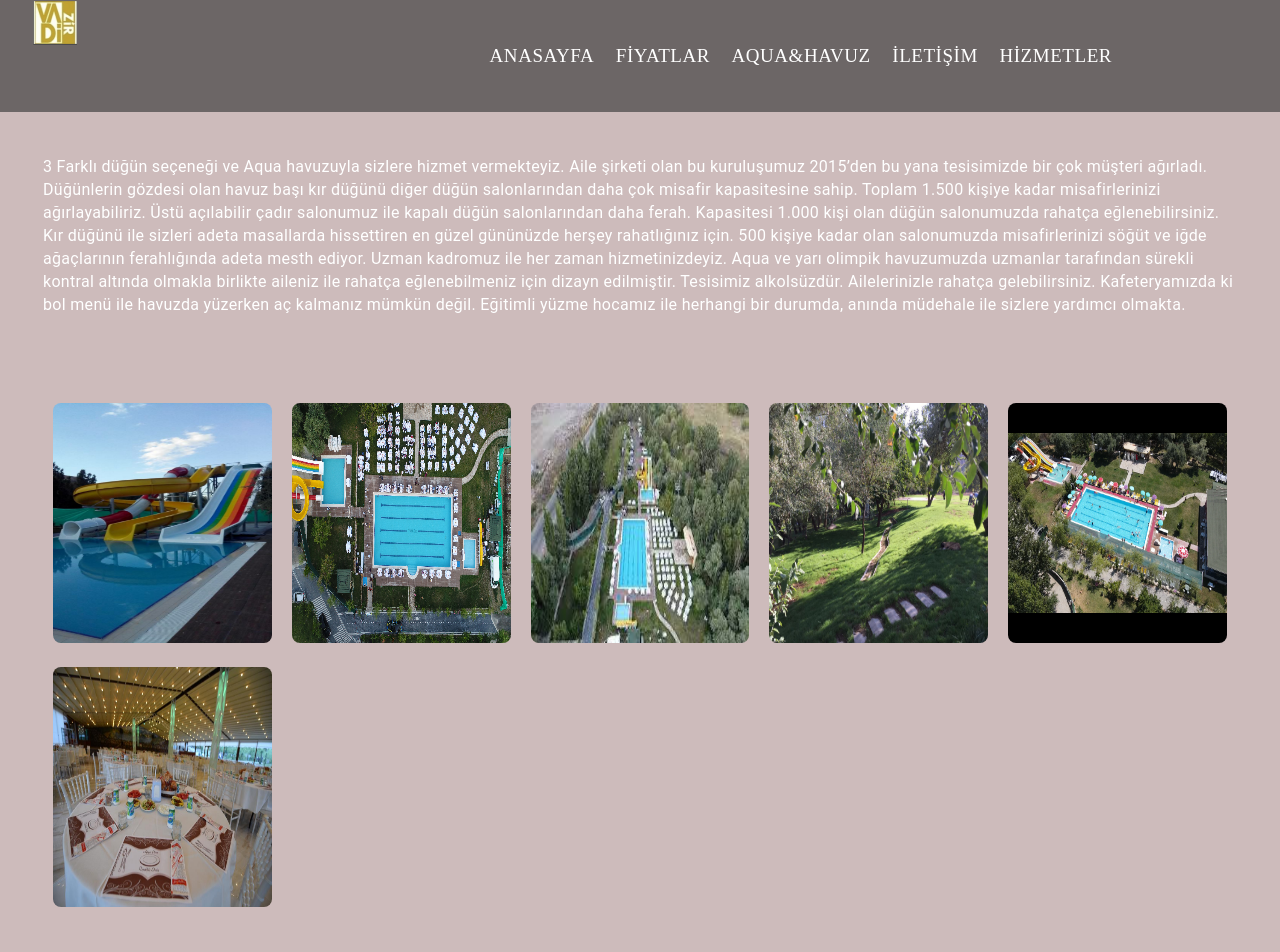
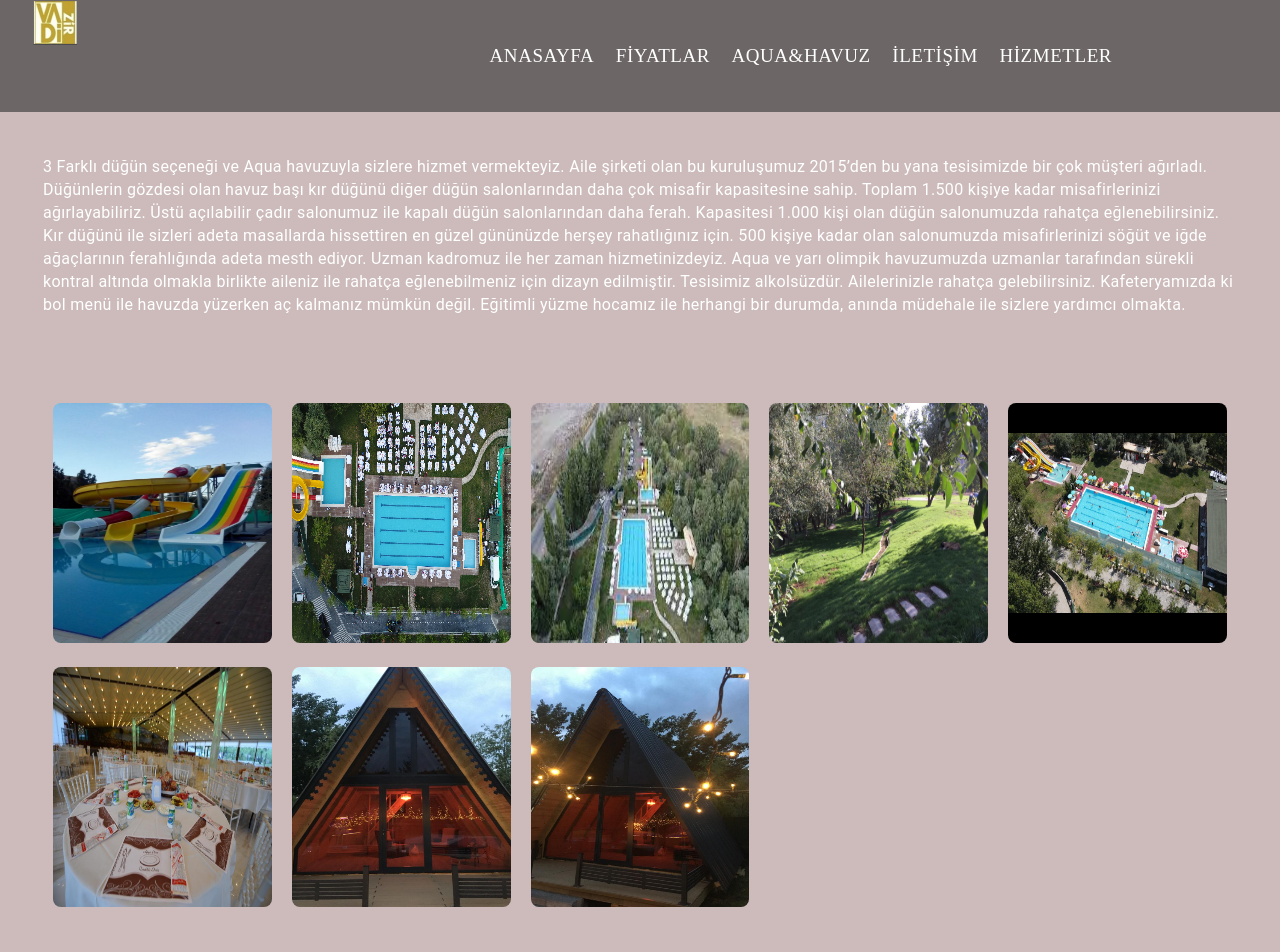
Before and after one commit to ertugocer/vadiziir, a React (Create React App) app: page /services in a window 1280 px wide. Shown: the top 952 px of the page. Built offline with nearby package versions, Linux system fonts and the light colour scheme.

Commit message:
düzeltme2

```diff
--- a/src/Component/Common/Life.js
+++ b/src/Component/Common/Life.js
@@ -17,9 +17,9 @@ const life = (props) => {
       <Grid lg="7" padding={'13px'}>
       <center>
       <List>
+        <ListItem sx={'font-weight:bold'}>DÜĞÜN, BALO, NİŞAN İRTİBAT VE DETAYLI BİLGİ İÇİN :<a className='phonenumber' href=' 05324336031'>  0532 433 6031</a></ListItem>
+        <ListItem sx={'font-weight:bold'}>HAVUZ iRTİBAT VE DETAYLI BİLGİ İÇİN TELEFON NUMARASI :  <a className='phonenumber' href='05054326464'> 0505 432 6464</a></ListItem>
         <ListItem>Havuz Fiyatlarımız;</ListItem>
-        <ListItem>HAVUZ iRTİBAT VE DETAYLI BİLGİ İÇİN TELEFON NUMARASI :  <a className='phonenumber' href='05054326464'> 0505 432 6464</a></ListItem>
-        <ListItem>DÜĞÜN, BALO, NİŞAN FİYAT VE DETAYLI BİLGİ İÇİN :<a className='phonenumber' href=' 05324336031'>  0532 433 6031</a></ListItem>
         <ListItem sx={'font-weight:bold'}>Hafta içi (09:00-17:30):</ListItem>
         <ListItem>12 yaş ve üzeri 250₺</ListItem>
         <ListItem>6-11 yaş 200₺</ListItem>
@@ -36,9 +36,9 @@ const life = (props) => {
           <Typography className='whoText'>
           Biz Kimiz:
           <br /><br />
-            Tesisimiz Sincan Yenikent Temelli  yolu girişinde yerleşim yerine 200 metre mesafede olup tarihi zogor köprüsü yanındadır. 503/504 otobüsleri ve dolmuşlar ile ulaşım sağlanmaktadır. Tesisimiz 30.000 metrekaredir. İçerisinde yüzme havuzu,kaydırak
+            Tesisimiz Sincan Yenikent Zir Vadisi yolu girişinde, kent gross'a 150 metre, yerleşim yerine 200 metre mesafede olup tarihi zogor köprüsü yanındadır. 503/504 otobüsleri ve dolmuşlar ile ulaşım sağlanmaktadır. Tesisimiz 30.000 metrekaredir. İçerisinde yüzme havuzu,kaydırak
             içerisinden geçen ovada şelaler ve binlerce ağaç ve gülle donatılmış, doğallığa önem verilmiş bir tesistir. Tesisimizde kır düğünü, havuzbaşı düğünü,
-            çadırlı mekan düğünü, okul balosu, kır nikahı, toplu yemek ve benzeri organizasyonlar yapılmaktadır. Tesisimizde kafemiz vardır. Havuz müşterisine sürekli yiyeek ve içecek hizmeti sunmaktadır. Havuz müşterisi haricinde kahvaltı ve yemek için gelecek aile müşterisi randevu ile gelebilir.
+            çadırlı mekan düğünü, okul balosu, kır nikahı, toplu yemek ve benzeri organizasyonlar yapılmaktadır. Tesisimizde kafemiz vardır. Havuz müşterisine sürekli yiyecek ve içecek hizmeti sunmaktadır. Havuz müşterisi haricinde kahvaltı ve yemek için gelecek aile müşterisi randevu ile gelebilir.
           </Typography>
       </Grid>
       <Grid lg="4.8">
--- a/src/pages/aqua.js
+++ b/src/pages/aqua.js
@@ -74,12 +74,12 @@ const aqua = () => {
                             <center>
                                 <br /><br /><br /><br /><br /><br />
                                 <Typography className='aquaText'>Hafta İçi (09:00-17:30):</Typography>
-                                <Typography className='aquaText'>Yetişkin: 100₺</Typography>
-                                <Typography className='aquaText'>0-5 yaş 1 çocuk ücretsiz 6-12 yaş: 80₺</Typography>
+                                <Typography className='aquaText'>Yetişkin: 250₺</Typography>
+                                <Typography className='aquaText'>0-5 yaş 1 çocuk ücretsiz 6-12 yaş: 200₺</Typography>
                                 <br /><br /><br />
                                 <Typography className='aquaText'>Hafta Sonu  ve Resmi Tatillerde(09:00-17:30):</Typography>
-                                <Typography className='aquaText'>Yetişkin: 120₺</Typography>
-                                <Typography className='aquaText'>0-5 yaş 1 çocuk ücretsiz 6-12 yaş: 80₺</Typography>
+                                <Typography className='aquaText'>Yetişkin: 300₺</Typography>
+                                <Typography className='aquaText'>0-5 yaş 1 çocuk ücretsiz 6-12 yaş: 250₺</Typography>
                                 <br /><br /><br /><br /><br />
                             </center>
                         </Grid>
--- a/src/pages/services.js
+++ b/src/pages/services.js
@@ -106,6 +106,32 @@ const services = () => {
                                 />
                             </Box>
                         </Grid>
+                        <Grid xs="12" sm="4" md="3" lg="2.4">
+                            <Box className='servicesImage'>
+                                <img
+                                    alt='...'
+                                    src={require('../images/taraca2.jpeg')}
+                                    style={{
+                                        width: '100%',
+                                        borderRadius: '8px',
+                                        height: '15rem'
+                                    }}
+                                />
+                            </Box>
+                        </Grid>
+                        <Grid xs="12" sm="4" md="3" lg="2.4">
+                            <Box className='servicesImage'>
+                                <img
+                                    alt='...'
+                                    src={require('../images/taraca4.jpeg')}
+                                    style={{
+                                        width: '100%',
+                                        borderRadius: '8px',
+                                        height: '15rem'
+                                    }}
+                                />
+                            </Box>
+                        </Grid>
                     </Grid>
                 </Grid>
             </Grid>
--- a/src/styles/HomePage.css
+++ b/src/styles/HomePage.css
@@ -17,6 +17,10 @@ body {
     font-size: 18px;
     line-height: 23.85px;
     color: #FFFFFF;
+}
+
+.css-hu2re8-MuiContainer-root {
+    max-width: 95% !important;
 }
 
 .whoTextGrid {
```
